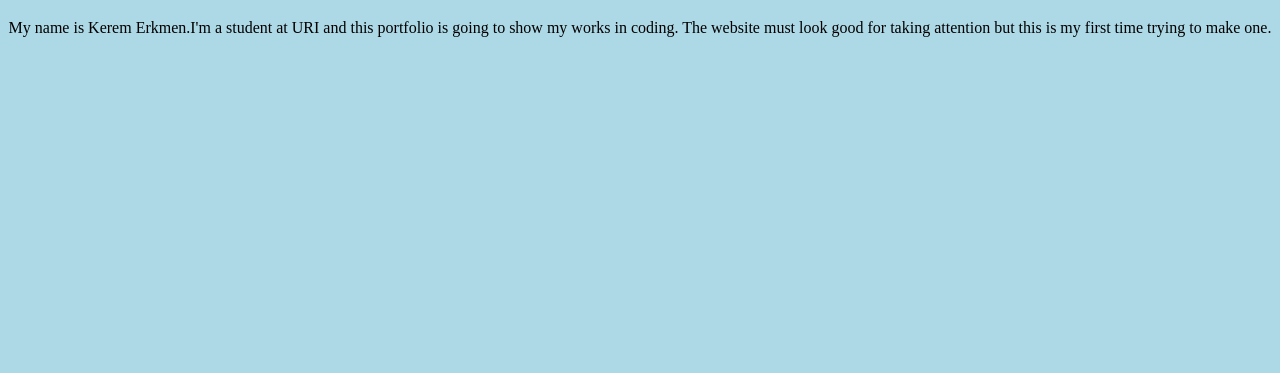
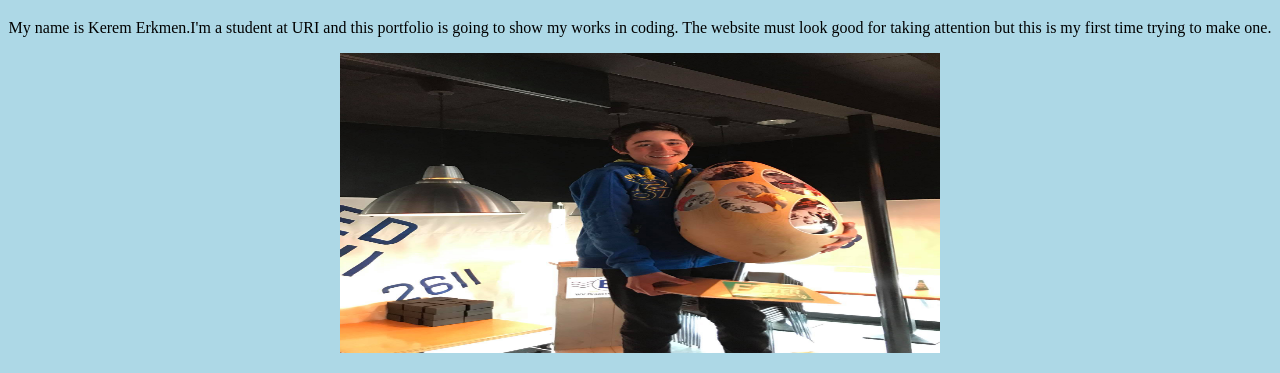
Before and after one commit to keremerkmen/keremerkmen.github.io, a plain HTML site: page index.html in a window 1280 px wide. Shown: the part 441-814 px from the top of the page. Drawn offline with Linux system fonts and the light colour scheme.

Commit message:
Update index.html

```diff
--- a/index.html
+++ b/index.html
@@ -35,7 +35,11 @@
        <p style="text-align:center">My name is Kerem Erkmen.I'm a student at URI and this portfolio is going to show my works in coding.
             The website must look good for taking attention but this is my first time trying to make one.</p>
 
-
+       <p align="center">
+        <img src="keremerkmenyumurta.jpg"
+        width="600"
+        height="300" />
+        <p align="center">
 
             </body>
 </html>
```
